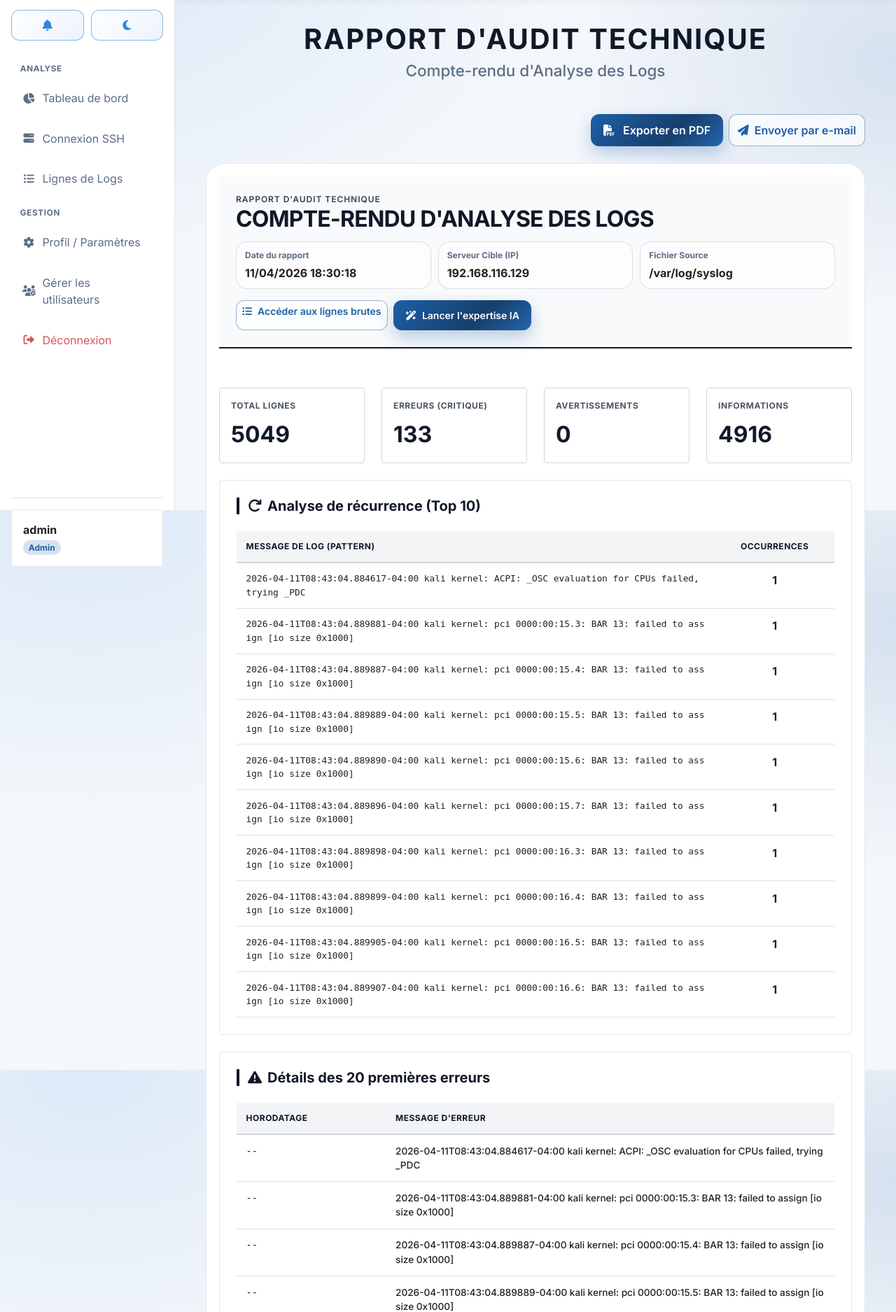
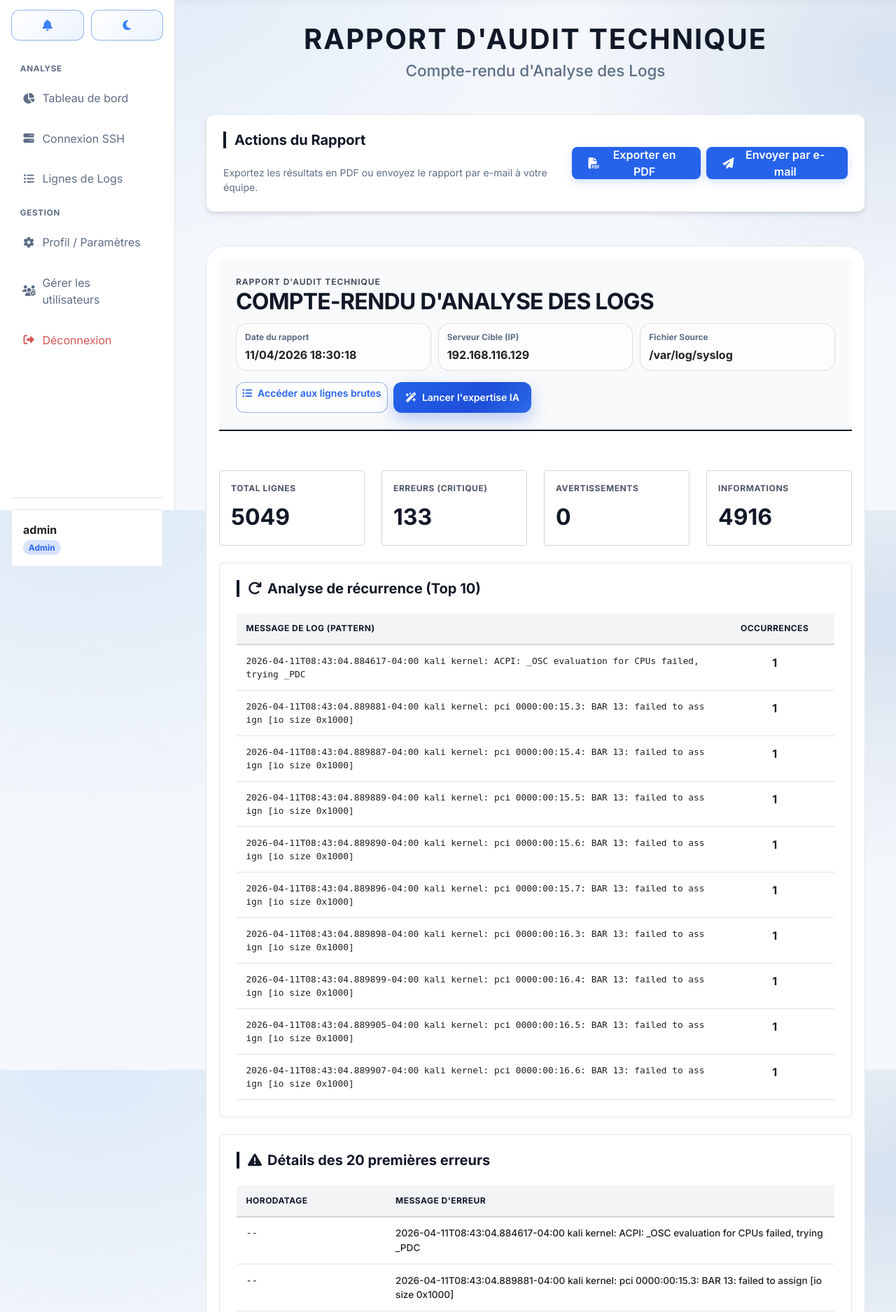
Before and after one commit to AbdelfattahBOUABID05/Prj_PFE, a Flask app: page /report in a window 1280 px wide. Shown: the part 71-1946 px from the top of the page at 70% size. Run offline with Flask 3, Linux system fonts and the light colour scheme; a user stored in the database is signed in; some libraries are stand-ins or nearby versions.

Commit message:
version final

```diff
--- a/app.py
+++ b/app.py
@@ -1149,7 +1149,7 @@ def generate_pdf_report_bytes(analysis):
         pdf.set_y(-15)
         pdf.set_font("Helvetica", "I", 8)
         pdf.set_text_color(156, 163, 175)
-        pdf.cell(190, 10, clean_text_for_pdf("Document d'Audit Technique - LogAnalyzer PFE 2026 - Confidentiel"), align="C")
+        pdf.cell(190, 10, clean_text_for_pdf("Document d'Audit Technique - LogAnalyzer PFE_ESTSB_AWB - Confidentiel"), align="C")
 
         return pdf.output()
     except Exception as e:
--- a/static/css/main.css
+++ b/static/css/main.css
@@ -7,9 +7,9 @@
     --text-color-dark: #ffffff;
     --text-muted-color: #5d6e85;
     --border-color: rgba(24, 46, 78, 0.14);
-    --primary-color: #1d5fa8;
-    --primary-strong: #173f6d;
-    --accent-color: #2d87e2;
+    --primary-color: #2563eb;
+    --primary-strong: #1d4ed8;
+    --accent-color: #3b82f6;
     --shadow-color: rgba(16, 35, 61, 0.14);
 
     /* Layout */
@@ -1325,6 +1325,63 @@ body,
     margin: auto;
 }
 
+.btn-email-modern {
+    background-color: #2563eb !important;
+    color: white !important;
+    border: none !important;
+    border-radius: 8px !important;
+    padding: 10px 24px !important;
+    font-weight: 600 !important;
+    transition: all 0.3s ease !important;
+    box-shadow: 0 4px 12px rgba(37, 99, 235, 0.2) !important;
+    display: inline-flex !important;
+    align-items: center !important;
+    gap: 8px !important;
+    height: 46px !important;
+}
+
+.btn-email-modern:hover {
+    background-color: #1d4ed8 !important;
+    color: white !important;
+    transform: translateY(-1px) !important;
+    box-shadow: 0 6px 16px rgba(37, 99, 235, 0.3) !important;
+}
+
+.btn-pdf-modern {
+    background-color: #2563eb !important;
+    color: white !important;
+    border: none !important;
+    border-radius: 8px !important;
+    padding: 10px 24px !important;
+    font-weight: 600 !important;
+    transition: all 0.3s ease !important;
+    box-shadow: 0 4px 12px rgba(37, 99, 235, 0.2) !important;
+    display: inline-flex !important;
+    align-items: center !important;
+    gap: 8px !important;
+    height: 46px !important;
+}
+
+.btn-pdf-modern:hover {
+    background-color: #1d4ed8 !important;
+    color: white !important;
+    transform: translateY(-1px) !important;
+    box-shadow: 0 6px 16px rgba(37, 99, 235, 0.3) !important;
+}
+
+.action-card {
+    background: white !important;
+    border: 1px solid #e5e7eb !important;
+    border-radius: 12px !important;
+    padding: 24px !important;
+    box-shadow: 0 4px 6px -1px rgba(0, 0, 0, 0.1), 0 2px 4px -1px rgba(0, 0, 0, 0.06) !important;
+}
+
+.action-card h5 {
+    color: #111827;
+    font-family: 'Poppins', 'Inter', sans-serif;
+}
+
 /* Correctif contraste critique du Dashboard en mode sombre */
 html[data-theme="dark"] .dashboard-page,
 html[data-theme="dark"] .dashboard-page h1,
--- a/static/js/report-handler.js
+++ b/static/js/report-handler.js
@@ -478,7 +478,15 @@ async function sendReportByEmail() {
 
     if (!isConfirmed) return;
 
-    // Feedback Progressif : Afficher le loader et le maintenir jusqu'à la réponse
+    // Mise à jour de l'état du bouton (Loading)
+    const btn = document.getElementById('sendEmailBtn');
+    const originalHtml = btn ? btn.innerHTML : '';
+    if (btn) {
+        btn.disabled = true;
+        btn.innerHTML = '<span class="spinner-border spinner-border-sm me-2"></span>Envoi en cours...';
+    }
+
+    // Feedback Progressif : Afficher le loader SweetAlert2
     Swal.fire({
         title: 'Transmission en cours...',
         html: '<div class="text-muted mb-3">Génération du PDF et envoi via SMTP sécurisé...</div>',
@@ -501,12 +509,11 @@ async function sendReportByEmail() {
         });
 
         const result = await response.json();
-
         if (result.success) {
             Swal.fire({
                 icon: 'success',
                 title: 'Rapport Envoyé',
-                text: result.message,
+                text: result.message || "L'e-mail a été expédié avec succès.",
                 customClass: {
                     popup: 'swal-custom-popup',
                     title: 'swal-custom-title',
@@ -515,24 +522,14 @@ async function sendReportByEmail() {
                 buttonsStyling: false
             });
         } else {
-            Swal.fire({
-                icon: 'error',
-                title: 'Échec de l\'envoi',
-                text: result.message,
-                customClass: {
-                    popup: 'swal-custom-popup',
-                    title: 'swal-custom-title',
-                    confirmButton: 'swal-custom-confirm'
-                },
-                buttonsStyling: false
-            });
+            throw new Error(result.message || "Erreur lors de l'envoi.");
         }
     } catch (error) {
         console.error("Email API Error:", error);
         Swal.fire({
             icon: 'error',
-            title: 'Erreur SMTP/Réseau',
-            text: "Le serveur de messagerie est inaccessible ou vos identifiants sont invalides.",
+            title: 'Échec de l\'envoi',
+            text: error.message || "Une erreur est survenue lors de la communication avec le serveur mail.",
             customClass: {
                 popup: 'swal-custom-popup',
                 title: 'swal-custom-title',
@@ -540,5 +537,10 @@ async function sendReportByEmail() {
             },
             buttonsStyling: false
         });
+    } finally {
+        if (btn) {
+            btn.disabled = false;
+            btn.innerHTML = originalHtml;
+        }
     }
 }
--- a/templates/index.html
+++ b/templates/index.html
@@ -23,7 +23,7 @@
         <div class="stat-card glass-card d-flex justify-content-between align-items-center">
             <div>
                 <h4 class="fw-bold mb-1">Tableau de bord <span class="text-primary">Surveillance SSH en direct</span></h4>
-                <p class="text-muted mb-0">Visualisation des logs extraits de votre serveur Fedora.</p>
+                <p class="text-muted mb-0">Visualisation des logs extraits de votre serveur.</p>
             </div>
             <a href="/ssh" class="btn btn-saas">
                 <i class="fas fa-sync me-2"></i>Nouvelle Connexion SSH
--- a/templates/report.html
+++ b/templates/report.html
@@ -10,14 +10,22 @@
         <h2 class="text-muted fw-medium" style="font-size: 1.4rem;">Compte-rendu d'Analyse des Logs</h2>
     </div>
 
-    <div class="d-flex justify-content-end align-items-center mb-4 no-print">
-        <div class="d-flex gap-2">
-            <button onclick="downloadPDF()" class="btn btn-saas">
-                <i class="fas fa-file-pdf me-2"></i> Exporter en PDF
-            </button>
-            <button onclick="sendReportByEmail()" class="btn btn-outline-saas" id="sendEmailBtn">
-                <i class="fas fa-paper-plane me-2"></i>Envoyer par e-mail
-            </button>
+    <div class="no-print mb-5">
+        <div class="action-card d-flex flex-column flex-md-row justify-content-between align-items-md-center gap-3">
+            <div>
+                <h5 class="fw-bold mb-1">Actions du Rapport</h5>
+                <p class="text-muted small mb-0">Exportez les résultats en PDF ou envoyez le rapport par e-mail à votre équipe.</p>
+            </div>
+            <div class="d-flex gap-2">
+                <button onclick="downloadPDF()" class="btn btn-pdf-modern">
+                    <i class="fas fa-file-pdf"></i>
+                    <span>Exporter en PDF</span>
+                </button>
+                <button onclick="sendReportByEmail()" class="btn btn-email-modern" id="sendEmailBtn">
+                    <i class="fas fa-paper-plane"></i>
+                    <span id="emailBtnText">Envoyer par e-mail</span>
+                </button>
+            </div>
         </div>
     </div>
 
--- a/templates/ssh_config.html
+++ b/templates/ssh_config.html
@@ -10,7 +10,7 @@
 <div class="ssh-container mt-4 mt-md-5 fade-in-up">
     <div class="text-center mb-5">
         <h3 class="fw-bold">Analyser via SSH</h3>
-        <p class="text-muted">Connectez-vous à votre serveur Fedora pour extraire les logs</p>
+        <p class="text-muted">Connectez-vous à votre serveur pour extraire les logs</p>
     </div>
 
     <div class="card glass-card border-0 p-4 mx-auto" style="max-width: 520px;">
```
Also changed, not shown: instance/log_analyzer.db, 1 other file.
